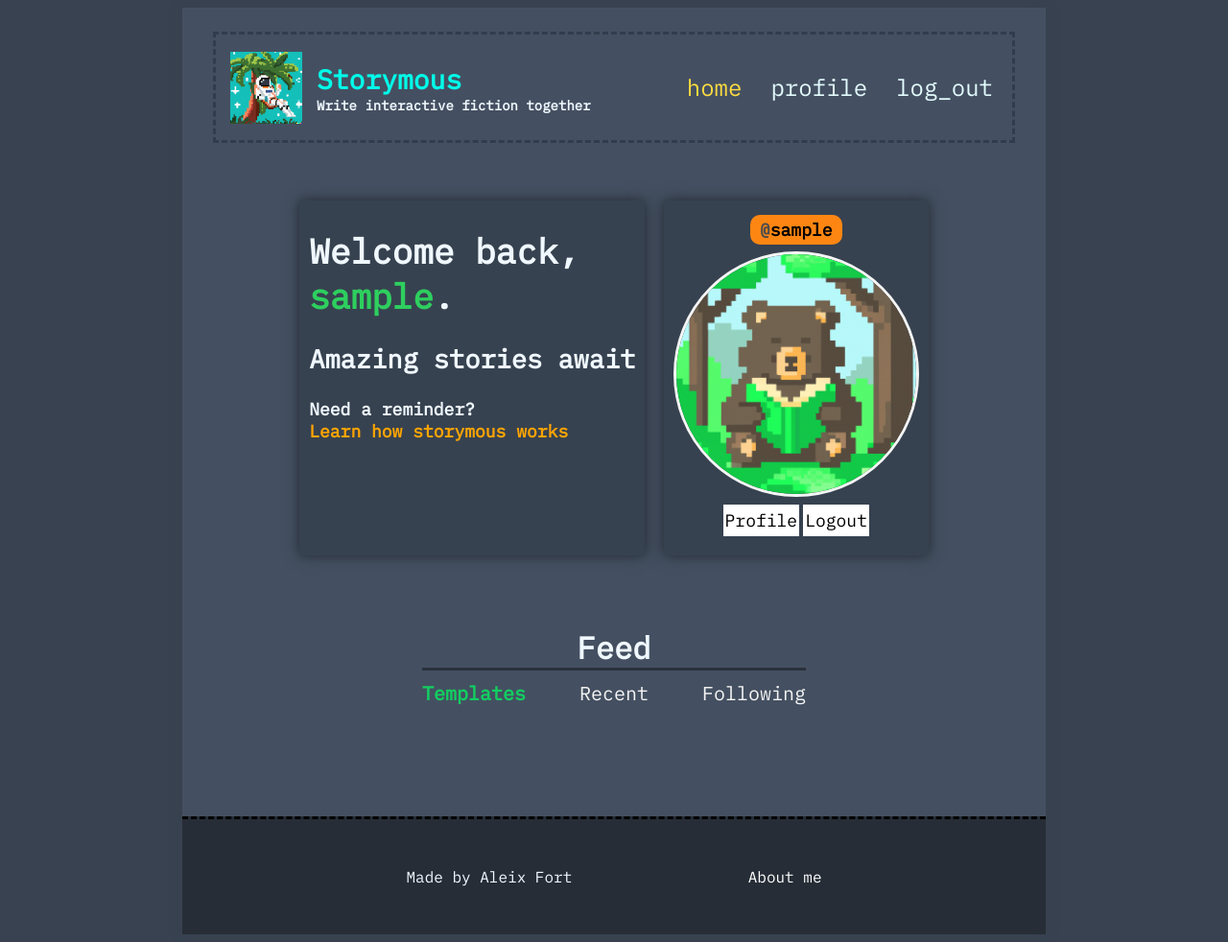
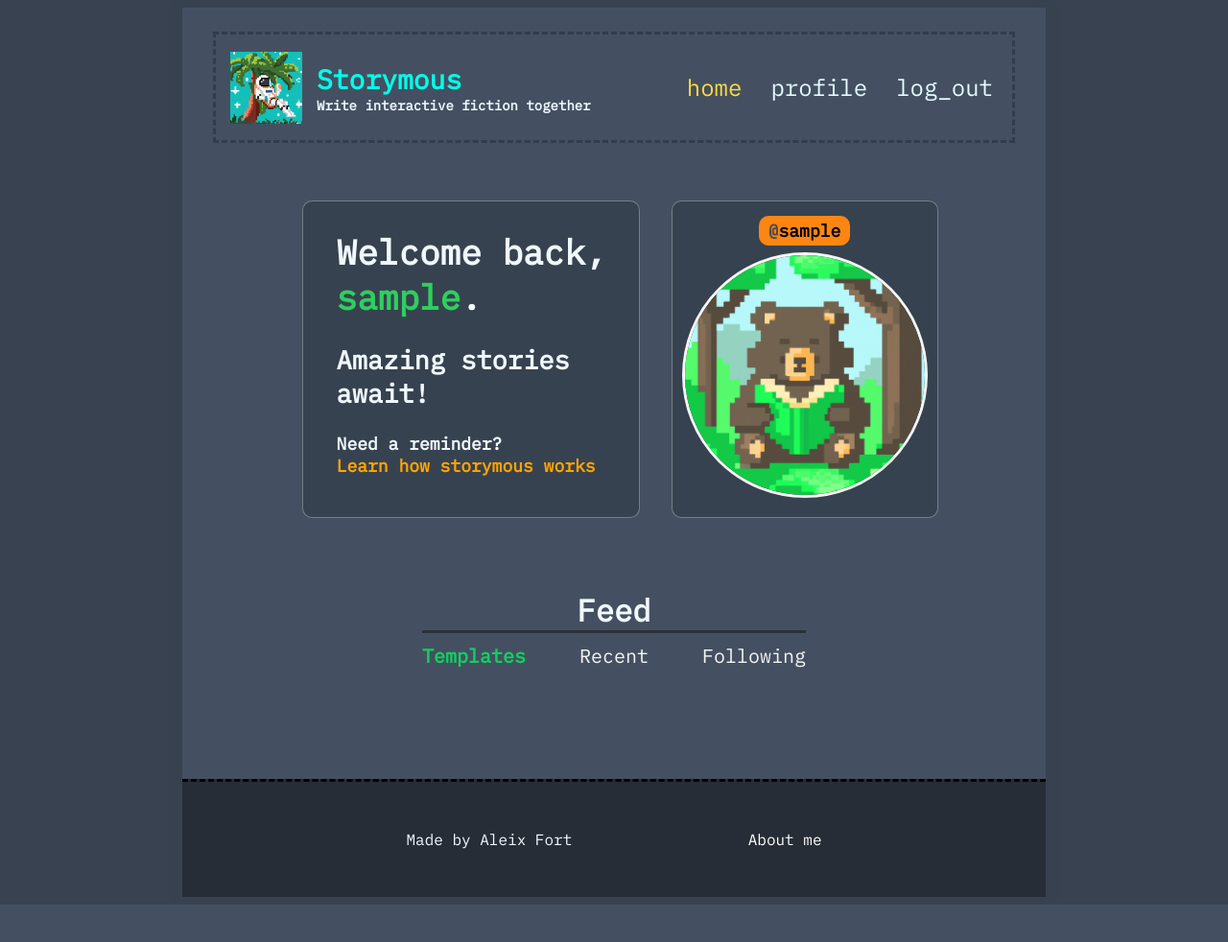
Before and after one commit to aleixfortm/storymous-old, a Flask app: page /home in a window 1280 px wide. Shown: the whole page at 96% size. After the commit the page ends 943 px from the top, so only its background shows below. Run offline with Flask 2, Linux system fonts and the light colour scheme; the visitor is signed in with stand-in values (Sample User, id 1); parts of the project's set-up code (start-up, migrations or seed data) failed here and were passed over; some libraries are stand-ins or nearby versions.

Commit message:
Edited and added profile functionalities

```diff
--- a/static/styles.css
+++ b/static/styles.css
@@ -135,10 +135,43 @@ body {
     flex-direction: row;
     justify-content:space-around;
     background-color: #374250;
-    box-shadow: 0 0 14px 0 #222830;
     margin: 20px auto;
     padding: 5px 0 10px 0;
     font-size: large;
+    border: 1px solid rgba(245, 245, 245, 0.329);
+    border-radius: 10px;
+}
+
+.introduction__text-box-bis {
+    max-width: fit-content;
+    display: flex;
+    flex-direction: row;
+    justify-content:space-around;
+    background-color: #374250;
+    margin: 20px auto;
+    padding: 5px 0 10px 0;
+    font-size: large;
+    border: 1px solid rgba(245, 245, 245, 0.329);
+    border-radius: 10px;
+}
+
+.introduction__text-box-bis:hover {
+    border: 1px solid rgba(245, 245, 245, 0.267);
+    background-color: #353e49;
+}
+
+.edit-profile {
+    padding: 5px 30px;
+    background-color: whitesmoke;
+    color: #000000;
+    margin-top: 20px;
+    border-radius: 15px;
+    font-weight: bold;
+    font-size: medium;
+}
+.edit-profile:hover {
+
+    background-color: rgb(206, 206, 206);
 }
 
 .introduction__profile-stats {
@@ -183,6 +216,10 @@ body {
     padding: 20px 15px;
 }
 
+.spacer5 {
+    padding: 0px 10px;
+}
+
 .stats__part1 {
     margin: 5px 0 0 0;
 }
@@ -204,6 +241,7 @@ body {
 
 .introduction__text-text {
     margin: 0 10px;
+    padding: 0 25px;
 }
 
 .introduction__text-stats-title {
@@ -227,6 +265,7 @@ body {
 
 .introduction__options-profile {
     padding: 5px 2px;
+    border-radius: 5px;
     background-color: white;
     color: #000000;
     text-decoration: none;
@@ -270,6 +309,7 @@ body {
 
 .introduction__user {
     color: rgb(46, 207, 94);
+    word-break: break-all;
 }
 
 .introduction__user-title {
@@ -282,8 +322,7 @@ body {
 }
 
 .introduction__about:hover {
-    color: rgb(211, 137, 0);
-    text-decoration: underline;
+    color: rgb(223, 145, 0);
 }
 
 @media screen and (max-width: 695px) {
@@ -874,6 +913,10 @@ input[type="submit"]:hover {
     cursor: pointer;
 }
 
+.no-dec {
+    text-decoration: none;
+}
+
 .lower {
     color: #a1a1a1;
 }
@@ -895,5 +938,5 @@ input[type="submit"]:hover {
 }
 
 .spacer2 {
-    padding: 2px;
+    padding: 6px;
 }
--- a/templates/home.html
+++ b/templates/home.html
@@ -19,11 +19,11 @@
 
     {% if user_logged %}
     <div class="introduction__box">
-        <div class="introduction__text-box">
+        <div class="introduction__text-box cur-def">
             <div class="introduction__text-text">
                 <h1>Welcome back, <span class="introduction__user"><br>{{ user }}</span>. <br> <!--USER MAX 20CHAR-->
-                <h2>Amazing stories await</h2></h1>
-                <h4>Need a reminder? <a href="{{ url_for('home.about') }}" class="introduction__about"> <br>
+                <h2 style="word-wrap: break-word;">Amazing stories<br>await!</h2></h1>
+                <h4>Need a reminder? <a href="{{ url_for('home.about') }}" class="introduction__about no-dec"> <br>
                     Learn how storymous works</a></h4>
             </div>
         </div>
@@ -39,19 +39,24 @@
     {% endif %}
 
         {% if user_logged %}
-        <div class="introduction__text-box">
+        <div class="spacer5"></div>
+        <a href="{{ url_for('posts.user', username=current_user.username)}}" style="text-decoration: none;">
+            <div class="introduction__text-box-bis">
                 <div class="introduction__text-stats">
                     <div class="introduction__text-stats-title-container">
                         <div class="introduction__text-stats-title"><span class="lower-2">@</span>{{ user }}</div>
                     </div>
                     <img src="{{ url_for('static', filename='img/default.png') }}" alt="profile_img" class="introduction__text-stats-img">
+                    <!--
                     <div class="introduction__options-container">
                         <a href="" class="introduction__options-profile">Profile</a>
                         <div class="spacer2"></div>
                         <a href="" class="introduction__options-profile">Logout</a>
                     </div>
+                    -->
                 </div>
             </div>
+        </a>
         {% endif %}
 
     </div>
--- a/templates/profile.html
+++ b/templates/profile.html
@@ -45,7 +45,7 @@
                         </div>
                     </div>
                 </div>
-
+                <a href="#" style="text-decoration: none;"><div class="edit-profile">User settings</div></a>
             </div>
         </div>
     <main class="main" style="flex-direction: column;">
```
Lines whose indentation alone changed are shown as unchanged.
